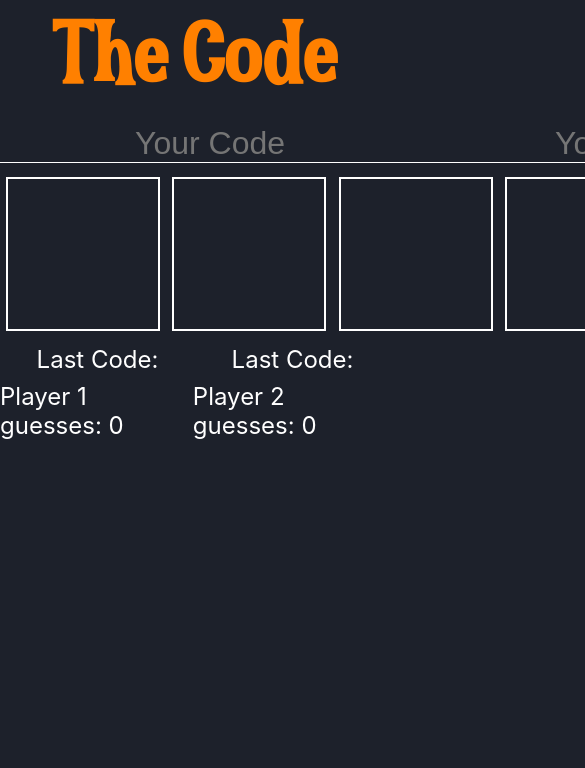
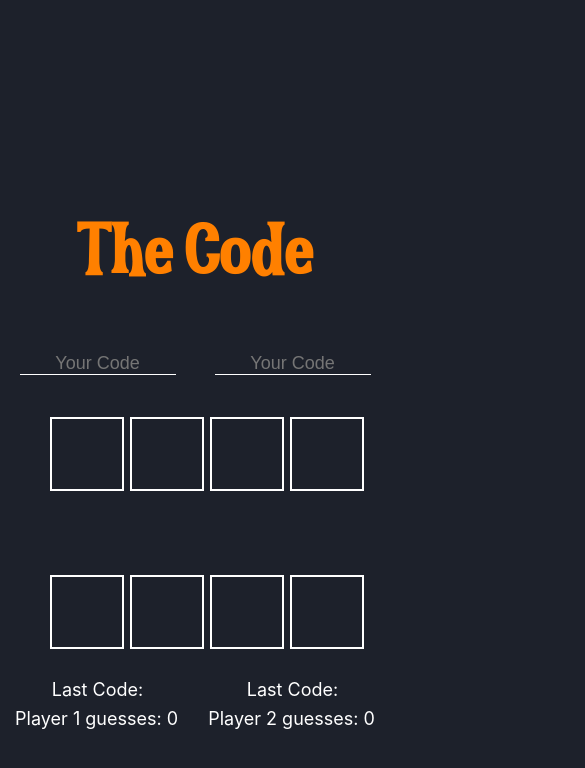
Before and after one commit to IgleDev/the-code, a React (Create React App) app: page / in a window 390 px wide. Shown: the top 768 px of the page, 585 px wide, since content can reach past the window. Built offline with nearby package versions, Linux system fonts and the light colour scheme.

Commit message:
Update, add Responsive

```diff
--- a/src/App.css
+++ b/src/App.css
@@ -104,3 +104,108 @@
   color: #ffffff;
   font-size: 24px;
 }
+
+@media only screen and (max-width: 600px) {
+  .title > h1{
+    margin-top: 30%;
+    font-size: 48px;
+  }
+
+  .inputs{
+    display: flex;
+    margin-top: 15%;
+    align-items: center;
+    justify-content: space-around;
+  }
+
+  .inputs > input{
+    width: 35%;
+    font-size: 18px;
+  }
+
+  .games{
+    display: inline-flex;
+    flex-direction: row;
+    justify-content: center;
+    flex-wrap: wrap;
+    margin-top: 15%;
+    text-align: center;
+  }
+
+  .games > .player2{
+    margin-top: 20%;
+  }
+
+  .box{
+    margin-right: 1%;
+    width: 70px;
+    height: 70px;
+    border: 2px solid #ffffff;
+  }
+
+  .box > input{
+    width: 70px;
+    height: 70px;
+    font-size: 48px;
+    color: #ffffff;
+    text-align: center;
+    border: transparent;
+  }
+
+  .historial p{
+    margin-top: 5%;
+    font-size: 18px;
+  }
+
+  .guess p{
+    font-size: 18px;
+  }
+
+}
+
+@media only screen and (max-width: 992px) {
+
+  .title{
+    margin-top: 30%;
+  }
+
+  .inputs > input{
+    width: 40%;
+  }
+
+  .games{
+    margin-top: 10%;
+  }
+
+  .box{
+    margin-right: 1%;
+    width: 70px;
+    height: 70px;
+    border: 2px solid #ffffff;
+  }
+
+  .box > input{
+    width: 70px;
+    height: 70px;
+    font-size: 48px;
+    color: #ffffff;
+    text-align: center;
+    border: transparent;
+  }
+}
+
+@media only screen and (min-width: 1200px) {
+
+  .inputs > input{
+    width: 30%;
+  }
+
+  .box > input{
+    width: 70px;
+    height: 70px;
+    font-size: 48px;
+    color: #ffffff;
+    text-align: center;
+    border: transparent;
+  }
+}
--- a/src/components/casillas.jsx
+++ b/src/components/casillas.jsx
@@ -127,7 +127,7 @@ export default function Casillas({ playerCodes }) {
             </div>
             <div className="historial">
                 <p>Last Code: {historialPlayer1[historialPlayer1.length - 1]}</p>
-                <p>Last Code: {historialPlayer1[historialPlayer2.length - 1]}</p>
+                <p>Last Code: {historialPlayer2[historialPlayer2.length - 1]}</p>
             </div>
             <div className="guess">
                 <p>Player 1 guesses: {contadores.player1}</p>
```
